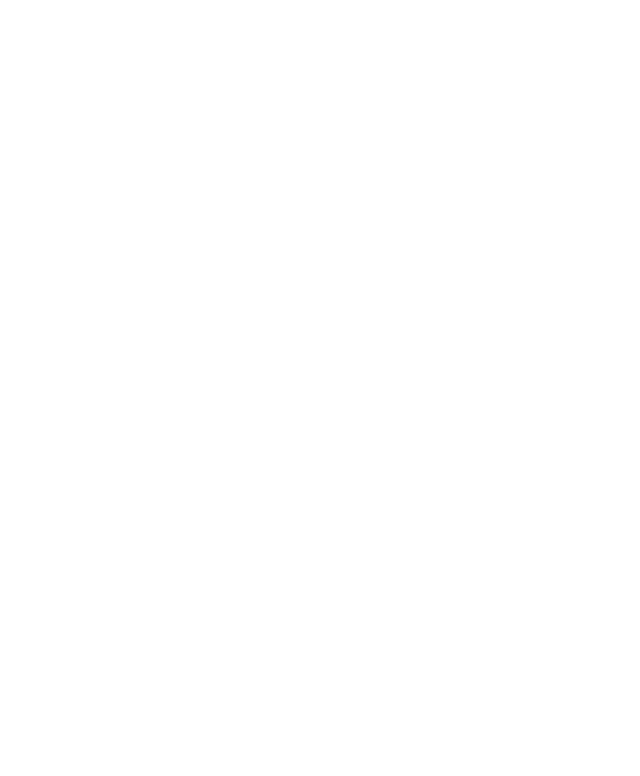
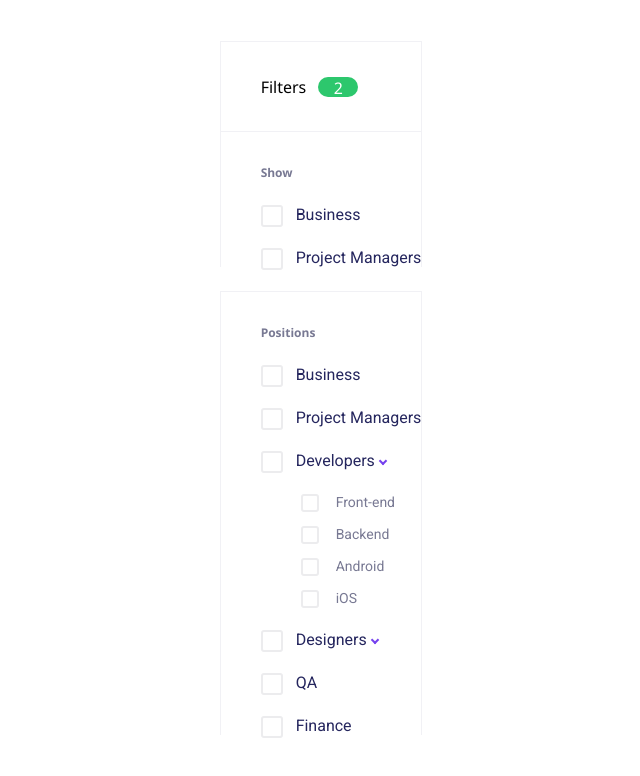
Before and after one commit to jujelki/netguru, a website built with Parcel: page src/prototype.html in a window 1280 px wide. Shown: the whole page, without its empty margins (319-959 px from the left). Built offline with nearby package versions, Linux system fonts and the light colour scheme; a web font is replaced by a local one.

Commit message:
transfer commit

```diff
--- a/src/assets/styles/components/contact-list/contact-list.scss
+++ b/src/assets/styles/components/contact-list/contact-list.scss
@@ -8,7 +8,7 @@
   th {
     text-align: left;
     color: var(--c-darkgray);
-    font-family: "Roboto", "Arial", san-serif;
+    font-family: "Roboto", "Arial", sans-serif;
     font-size: 12px;
     font-weight: 500;
   }
@@ -62,7 +62,7 @@
 
 .contact_position,
 .contact_date {
-  font-family: "Roboto";
+  font-family: "Roboto", "Arial", sans-serif;
   font-size: 14px;
   font-weight: 400;
 }
--- a/src/assets/styles/components/filter/filter.scss
+++ b/src/assets/styles/components/filter/filter.scss
@@ -1,3 +1,22 @@
+.filters {
+  display: flex;
+  align-items: center;
+  height: 90px;
+
+  p {
+    margin: 0 12px 0 40px;
+  }
+}
+
+.filters-number {
+  width: 40px;
+  height: 20px;
+  border-radius: 24px;
+  text-align: center;
+  color: var(--c-white);
+  background-color: var(--c-green);
+}
+
 .positions_filter,
 .developers_filter {
   list-style: none;
@@ -6,23 +25,24 @@
 .filter-item {
   margin: 1.5rem 0;
 }
+
 .developers_filter-item {
   margin: 1rem 0;
 }
 
 .positions_filter {
   color: var(--c-deepblue);
-  font-family: "Roboto";
+  font-family: "Roboto", "Arial", sans-serif;
   font-size: 16px;
 }
 
 .developers_filter {
   color: var(--c-darkgray);
-  font-family: "Roboto";
+  font-family: "Roboto", "Arial", sans-serif;
   font-size: 14px;
 }
 
-.checkbox-nested + label:before {
+.checkbox-nested + label::before {
   content: "";
   position: absolute;
   top: 0;
@@ -33,4 +53,5 @@
 
 .checkbox-parent_dropdown {
   display: flex;
+  align-items: center;
 }
--- a/src/assets/styles/main.scss
+++ b/src/assets/styles/main.scss
@@ -19,6 +19,10 @@ h4 {
   margin: 0;
 }
 
+ul {
+  margin: 0;
+}
+
 .aligned-container {
   min-height: 100vh;
   display: flex;
@@ -29,7 +33,7 @@ h4 {
 
 .content {
   display: grid;
-  grid-template-columns: 0.5fr 2fr 1fr;
+  grid-template-columns: 0.7fr 2fr 1fr;
   grid-template-rows: 91px 1fr 1fr;
   margin-left: 108px;
   grid-template-areas:
@@ -152,7 +156,7 @@ h4 {
 }
 
 .section_name {
-  margin-left: 40px;
+  margin: 32px 0 0 40px;
   font-size: 12px;
   color: var(--c-darkgray);
 }
--- a/src/prototype.html
+++ b/src/prototype.html
@@ -12,6 +12,95 @@
 
 <body class="aligned-container">
   <div id="place-content-here">
+    <div class="filters content--item">
+      <p>Filters</p>
+      <div class="filters-number">2</div>
+    </div>
+    <div class="filters-show content--item">
+      <h2 class="section_name">Show</h2>
+      <ul class="positions_filter">
+        <li class="filter-item">
+          <div>
+            <input class="checkbox checkbox-parent" type="checkbox" id="checkbox_business">
+            <label for="checkbox_business">Business</label></div>
+        </li>
+        <li class="filter-item">
+          <div>
+            <input class="checkbox checkbox-parent" type="checkbox" id="checkbox_project">
+            <label for="checkbox_project">Project Managers</label>
+          </div>
+        </li>
+      </ul>
+    </div>
+    <div class="filters_positions content--item">
+      <h2 class="section_name">Positions</h2>
+      <ul class="positions_filter">
+        <li class="filter-item">
+          <div>
+            <input class="checkbox checkbox-parent" type="checkbox" id="checkbox_business">
+            <label for="checkbox_business">Business</label></div>
+        </li>
+        <li class="filter-item">
+          <div>
+            <input class="checkbox checkbox-parent" type="checkbox" id="checkbox_project">
+            <label for="checkbox_project">Project Managers</label>
+          </div>
+        </li>
+        <li class="filter-item checkbox-parent_dropdown__wr">
+          <div class="checkbox-parent_dropdown">
+            <input class="checkbox checkbox-parent" type="checkbox" id="checkbox_developers">
+            <label for="checkbox_developers">Developers</label>
+            <div class="chevron-down"></div>
+          </div>
+        </li>
+        <ul class="developers_filter">
+          <li class="developers_filter-item">
+            <div>
+              <input class="checkbox checkbox-nested" type="checkbox" id="checkbox_front-end">
+              <label for="checkbox_front-end">Front-end</label>
+            </div>
+          </li>
+          <li class="developers_filter-item">
+            <div>
+              <input class="checkbox checkbox-nested" type="checkbox" id="checkbox_backend">
+              <label for="checkbox_backend">Backend</label>
+            </div>
+          </li>
+          <li class="developers_filter-item">
+            <div>
+              <input class="checkbox checkbox-nested" type="checkbox" id="checkbox_android">
+              <label for="checkbox_android">Android</label>
+            </div>
+          </li>
+          <li class="developers_filter-item">
+            <div>
+              <input class="checkbox checkbox-nested" type="checkbox" id="checkbox_ios">
+              <label for="checkbox_ios">iOS</label>
+            </div>
+          </li>
+        </ul>
+        </li>
+        <li class="filter-item">
+          <div class="checkbox-parent_dropdown">
+            <input class="checkbox checkbox-parent" type="checkbox" id="checkbox_designers">
+            <label for="checkbox_designers">Designers</label>
+            <div class="chevron-down"></div>
+          </div>
+        </li>
+        <li class="filter-item">
+          <div>
+            <input class="checkbox checkbox-parent" type="checkbox" id="checkbox_qa">
+            <label for="checkbox_qa">QA</label>
+          </div>
+        </li>
+        <li class="filter-item">
+          <div>
+            <input class="checkbox checkbox-parent" type="checkbox" id="checkbox_finance">
+            <label for="checkbox_finance">Finance</label>
+          </div>
+        </li>
+      </ul>
+    </div>
   </div>
 
   <script src="assets/scripts/index.js"></script>
```
Also changed, not shown: src/assets/pics/icons/plus.png (added).
